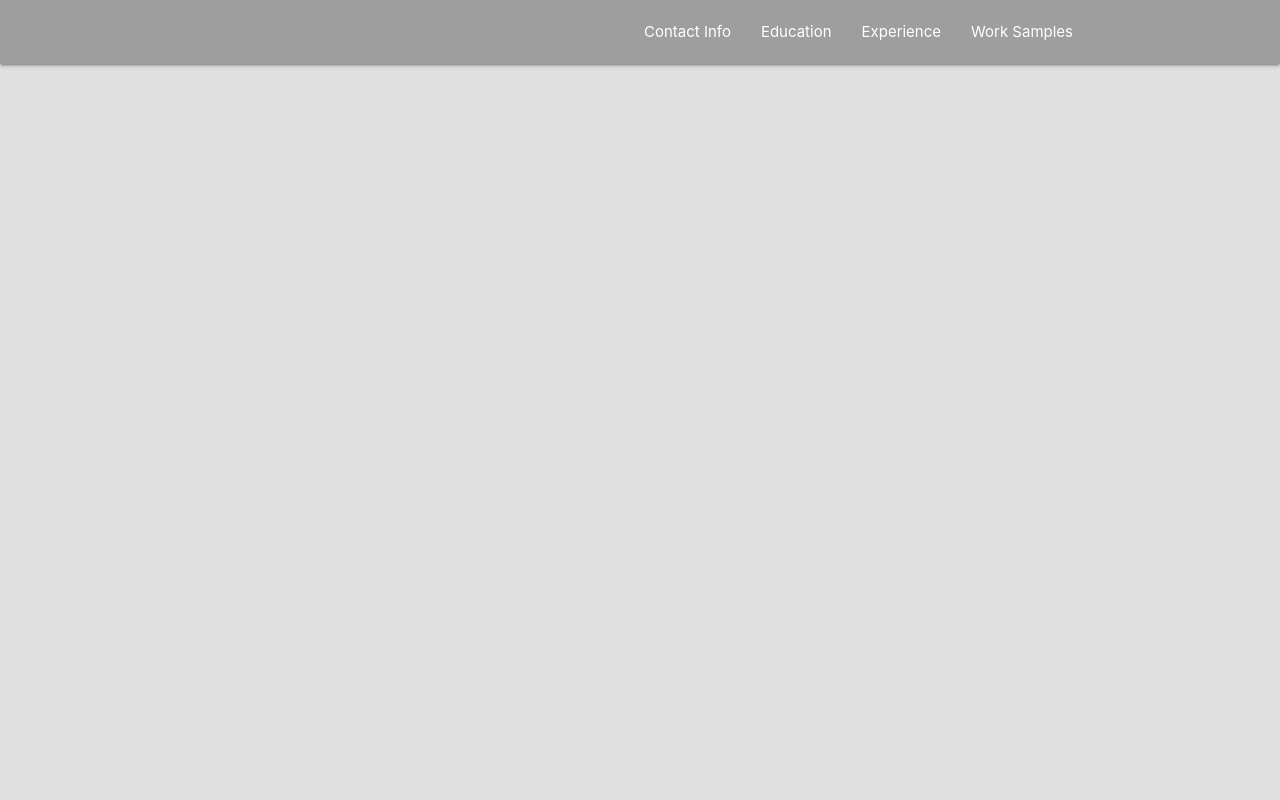
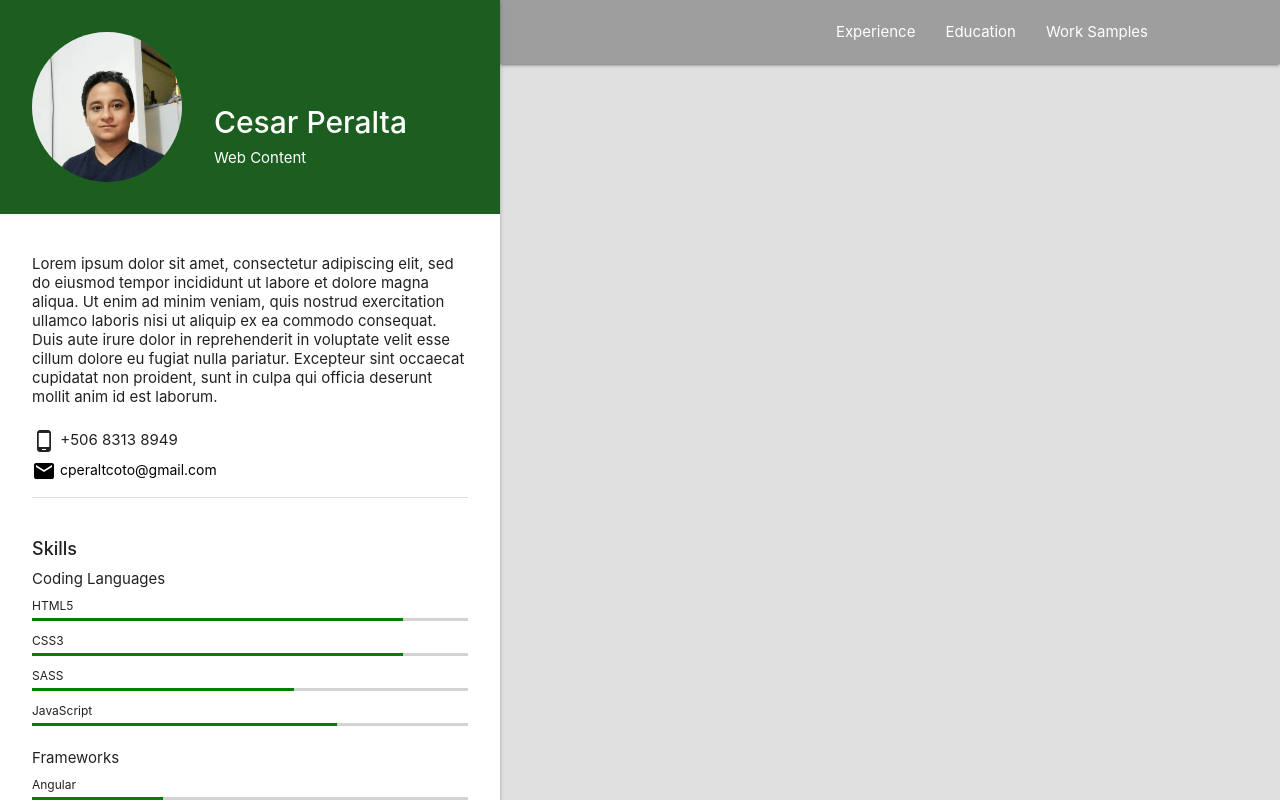
Before and after one commit to cesarpc0302/Materialize-resume, a plain HTML site: page index.html in a window 1280 px wide. Drawn offline with nearby package versions, Linux system fonts and the light colour scheme.

Commit message:
contact info v1

```diff
--- /dev/null
+++ b/css/styles.css
@@ -0,0 +1,122 @@
+/* -- Contact Info  --*/
+
+header, main, footer {
+    padding-left: 500px;
+}
+
+main #slide-out{
+    width: 500px;
+}
+
+main #slide-out .main-info{
+    display: flex;
+    padding: 32px 32px;
+}
+main #slide-out .main-info img{
+    height: 150;
+    width: 150;
+}
+main #slide-out .main-info .main-info-content{
+    padding-left: 32px;
+    bottom: 0;
+    align-self: end;
+}
+
+main #slide-out .main-info .main-info-content .name{
+    font-size: 2rem;
+}
+main #slide-out .description .email {
+    padding-top: 5px;
+    padding-bottom: 0;
+}
+main #slide-out .description a{
+    display: inline-flex;
+}
+
+main .material-icons{
+    line-height: inherit;
+    vertical-align: middle;
+}
+
+main #slide-out .user-view li{
+    line-height: initial;
+}
+
+main  .skills .skills-header{
+    font-size: 1.2rem;
+}
+main  .skills .skills-title{
+    padding-bottom: 10px;
+    padding-top: 10px;
+}
+
+main  .skills .skills-entry{
+    padding-bottom: 12px;
+    font-size: 0.8rem;
+}
+
+main  .skills .skills-entry .line{
+    height: 3px;
+    align-self: stretch;
+    flex-grow: 0;
+    margin-top: 5px;
+}
+
+.skills .skills-entry .line.HTML{
+    background-image: linear-gradient(to right, green 85%, lightgrey 15%);
+}
+main .skills .skills-entry .line.CSS{
+    background-image: linear-gradient(to right, green 85%, lightgrey 15%);
+}
+main  .skills .skills-entry .line.SASS{
+    background-image: linear-gradient(to right, green 60%, lightgrey 40%);
+}
+main  .skills .skills-entry .line.JS{
+    background-image: linear-gradient(to right, green 70%, lightgrey 30%);
+}
+main  .skills .skills-entry .line.Angular{
+    background-image: linear-gradient(to right, green 30%, lightgrey 30%);
+}
+main  .skills .skills-entry .line.Node{
+    background-image: linear-gradient(to right, green 70%, lightgrey 30%);
+}
+main  .skills .skills-entry .line.React{
+    background-image: linear-gradient(to right, green 85%, lightgrey 15%);
+}
+main  .skills .skills-entry .line.JQuery{
+    background-image: linear-gradient(to right, green 85%, lightgrey 15%);
+}
+main  .skills .skills-entry .line.Bootstrap{
+    background-image: linear-gradient(to right, green 90%, lightgrey 10%);
+}
+
+
+
+@media only screen and (max-width : 1200px) {
+
+    /* -- Contact Info  --*/
+
+    header, main, footer {
+        padding-left: 300px;
+    }
+
+    main #slide-out{
+        width: 300px;
+    }
+    main #slide-out .main-info img{
+        height: 72;
+        width: 72;
+        align-self: center;
+
+    }
+}
+
+
+@media only screen and (max-width : 992px) {
+
+    /* -- Contact Info  --*/
+
+    header, main, footer {
+        padding-left: 0;
+    }
+}
--- a/index.html
+++ b/index.html
@@ -8,6 +8,9 @@
 
     <!--Import Google Icon Font-->
     <link href="https://fonts.googleapis.com/icon?family=Material+Icons" rel="stylesheet">
+
+    <!-- Custom CSS -->
+    <link rel="stylesheet" type="text/css" href="css/styles.css">
 
     <title>Materialize Resume</title>
 </head>
@@ -21,9 +24,8 @@
                     <i class="material-icons">menu</i>
                 </a>
                 <ul class="right hide-on-med-and-down">
-                    <li><a href="#">Contact Info</a></li>
+                    <li><a href="#">Experience</a></li>
                     <li><a href="#">Education</a></li>
-                    <li><a href="#">Experience</a></li>
                     <li><a href="#">Work Samples</a></li>
                 </ul>
 
@@ -31,13 +33,104 @@
         </nav>
         <ul class="sidenav grey" id="mobile-menu">
             <li><a href="#">Contact Info</a></li>
+            <li><a href="#">Experience</a></li>
             <li><a href="#">Education</a></li>
-            <li><a href="#">Experience</a></li>
             <li><a href="#">Work Samples</a></li>
         </ul>
     </header>
 
+    <main>
+
     <!-- Contact Info -->
+    <ul id="slide-out" class="sidenav sidenav-fixed hide-on-med-and-down">
+        <li >
+            <div class="user-view green darken-4 main-info">
+                <img class="circle" src="img/headshot.png" alt="headshot">
+                <div class="main-info-content">
+                    <div class="white-text name">Cesar Peralta</div>
+                    <div class="white-text">Web Content</div>
+                </div>
+            </div>
+        </li>
+        <div class="user-view description">
+            <li>
+                Lorem ipsum dolor sit amet, consectetur adipiscing elit, sed do eiusmod tempor incididunt ut labore et dolore magna aliqua. Ut enim ad minim veniam, quis nostrud exercitation ullamco laboris nisi ut aliquip ex ea commodo consequat. Duis aute irure dolor in reprehenderit in voluptate velit esse cillum dolore eu fugiat nulla pariatur. Excepteur sint occaecat cupidatat non proident, sunt in culpa qui officia deserunt mollit anim id est laborum.
+            </li>
+            <br>
+            <li><i class="material-icons">phone_android</i> +506 8313 8949</li>
+            <a href="mailto:cperaltcoto@gmail.com?subject=We want to hire you!"><i class="material-icons black-text">email</i> <span class="email black-text">&nbsp;cperaltcoto@gmail.com</span></a>
+            <br>
+            <li><div class="divider"></div></li>
+        </div>
+        <div class="user-view skills">
+            <li class="skills-header"><strong>Skills</strong></li>
+            <li class="skills-title">
+                Coding Languages
+            </li>
+            <li class="skills-entry">HTML5 <div class="HTML line"></div></li>
+            <li class="skills-entry">CSS3 <div class="CSS line"></div></li>
+            <li class="skills-entry">SASS <div class="SASS line"></div></li>
+            <li class="skills-entry">JavaScript <div class="JS line"></div></li>
+            <li class="skills-title">
+                Frameworks
+            </li>
+            <li class="skills-entry">Angular <div class="Angular line"></div></li>
+            <li class="skills-entry">Node.js <div class="Node line"></div></li>
+            <li class="skills-title">
+                Libraries
+            </li>
+            <li class="skills-entry">React <div class="React line"></div></li>
+            <li class="skills-entry">JQuery <div class="JQuery line"></div></li>
+            <li class="skills-entry">Bootstrap <div class="Bootstrap line"></div></li>
+        </div>
+
+    </ul>
+
+    <div class="container hide-on-large-only">
+        <div class="row">
+            <div class="col s12">
+                <div class="card">
+                    <div class="card-image">
+                        <img src="img/headshot.png" alt="headshot">
+                    </div>
+                    <div class="card-content">
+                        <div class="card-title"><strong>Cesar Peralta</strong></div>
+                        <div class="card-title">Web Content</div>
+                        <p>
+                            Lorem ipsum dolor sit amet, consectetur adipiscing elit, sed do eiusmod tempor incididunt ut labore et dolore magna aliqua. Ut enim ad minim veniam, quis nostrud exercitation ullamco laboris nisi ut aliquip ex ea commodo consequat. Duis aute irure dolor in reprehenderit in voluptate velit esse cillum dolore eu fugiat nulla pariatur. Excepteur sint occaecat cupidatat non proident, sunt in culpa qui officia deserunt mollit anim id est laborum.
+                        </p>
+                        <br>
+                        <div><i class="material-icons">phone_android</i> +506 8313 8949</div>
+                        <a href="mailto:cperaltcoto@gmail.com?subject=We want to hire you!"><i class="material-icons black-text">email</i> <span class="email black-text">&nbsp;cperaltcoto@gmail.com</span></a>
+                        <br>
+                        <div class="divider"></div>
+                        <br>
+                        <div class="skills">
+                            <div class="skills-header"><strong>Skills</strong></div>
+                            <div class="skills-title">
+                                Coding Languages
+                            </div>
+                            <div class="skills-entry">HTML5 <div class="HTML line"></div></div>
+                            <div class="skills-entry">CSS3 <div class="CSS line"></div></div>
+                            <div class="skills-entry">SASS <div class="SASS line"></div></div>
+                            <div class="skills-entry">JavaScript <div class="JS line"></div></div>
+                            <div class="skills-title">
+                                Frameworks
+                            </div>
+                            <div class="skills-entry">Angular <div class="Angular line"></div></div>
+                            <div class="skills-entry">Node.js <div class="Node line"></div></div>
+                            <div class="skills-title">
+                                Libraries
+                            </div>
+                            <div class="skills-entry">React <div class="React line"></div></div>
+                            <div class="skills-entry">JQuery <div class="JQuery line"></div></div>
+                            <div class="skills-entry">Bootstrap <div class="Bootstrap line"></div></div>
+                        </div>
+                    </div>
+                </div>
+            </div>
+        </div>
+    </div>
 
     <!-- Education -->
 
@@ -45,20 +138,15 @@
 
     <!-- Work Samples -->
 
+    </main>
+
     <!-- Footer -->
 
     <!-- Scripts -->
 
     <!-- Compiled and minified JavaScript -->
     <script src="https://cdnjs.cloudflare.com/ajax/libs/materialize/1.0.0/js/materialize.min.js"></script>
-    <!--JQuery CDN-->
-    <script src="https://ajax.googleapis.com/ajax/libs/jquery/3.6.0/jquery.min.js"></script>
-    <!-- Custom script-->
-    <script>
-        document.addEventListener('DOMContentLoaded', function() {
-            var elems = document.querySelectorAll('.sidenav');
-            var instances = M.Sidenav.init(elems);
-        });
-    </script>
+    <!-- Custom scripts-->
+    <script src="/js/scripts.js"></script>
 </body>
 </html>
--- /dev/null
+++ b/js/scripts.js
@@ -0,0 +1,4 @@
+document.addEventListener('DOMContentLoaded', function() {
+    var elems = document.querySelectorAll('.sidenav');
+    var instances = M.Sidenav.init(elems);
+});
```
Also changed, not shown: img/headshot.png (added).
